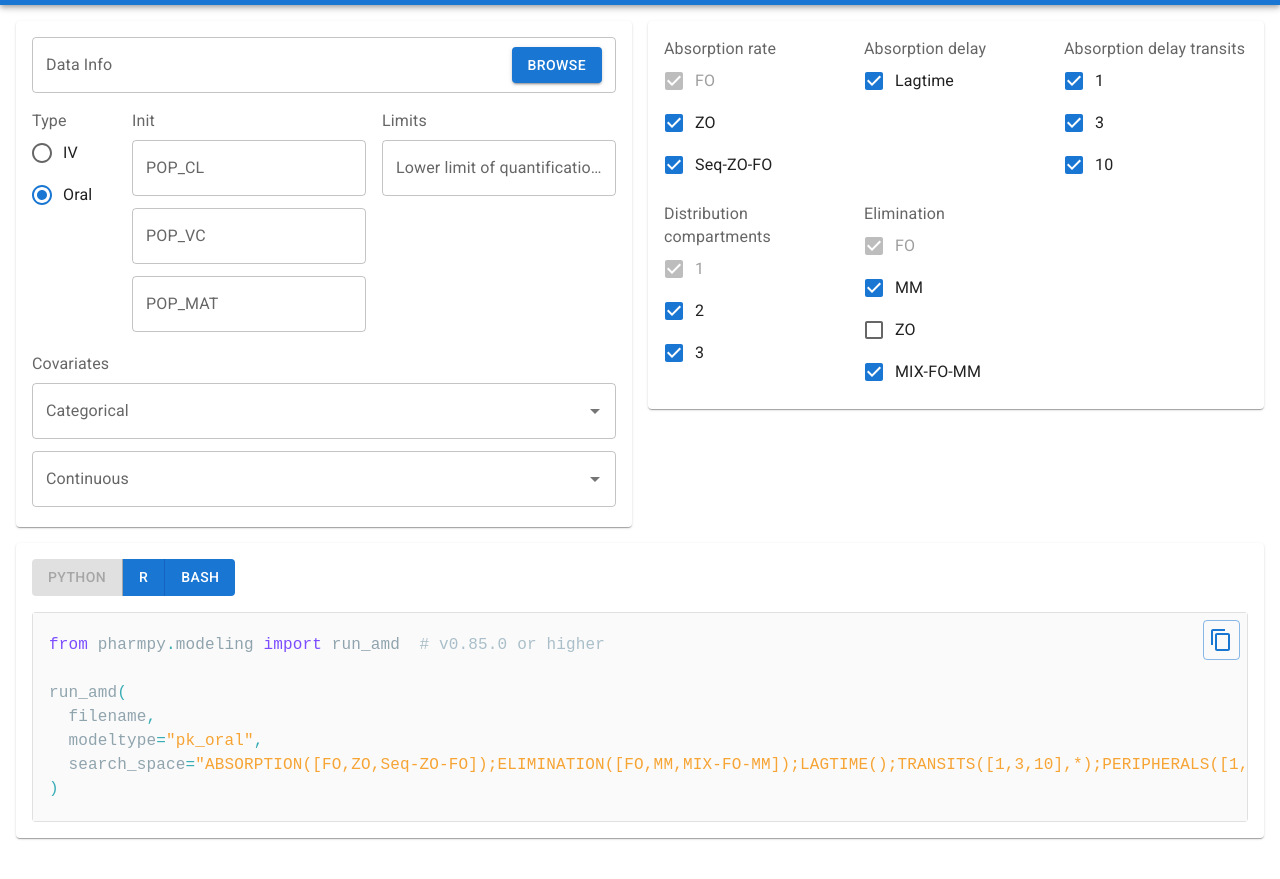
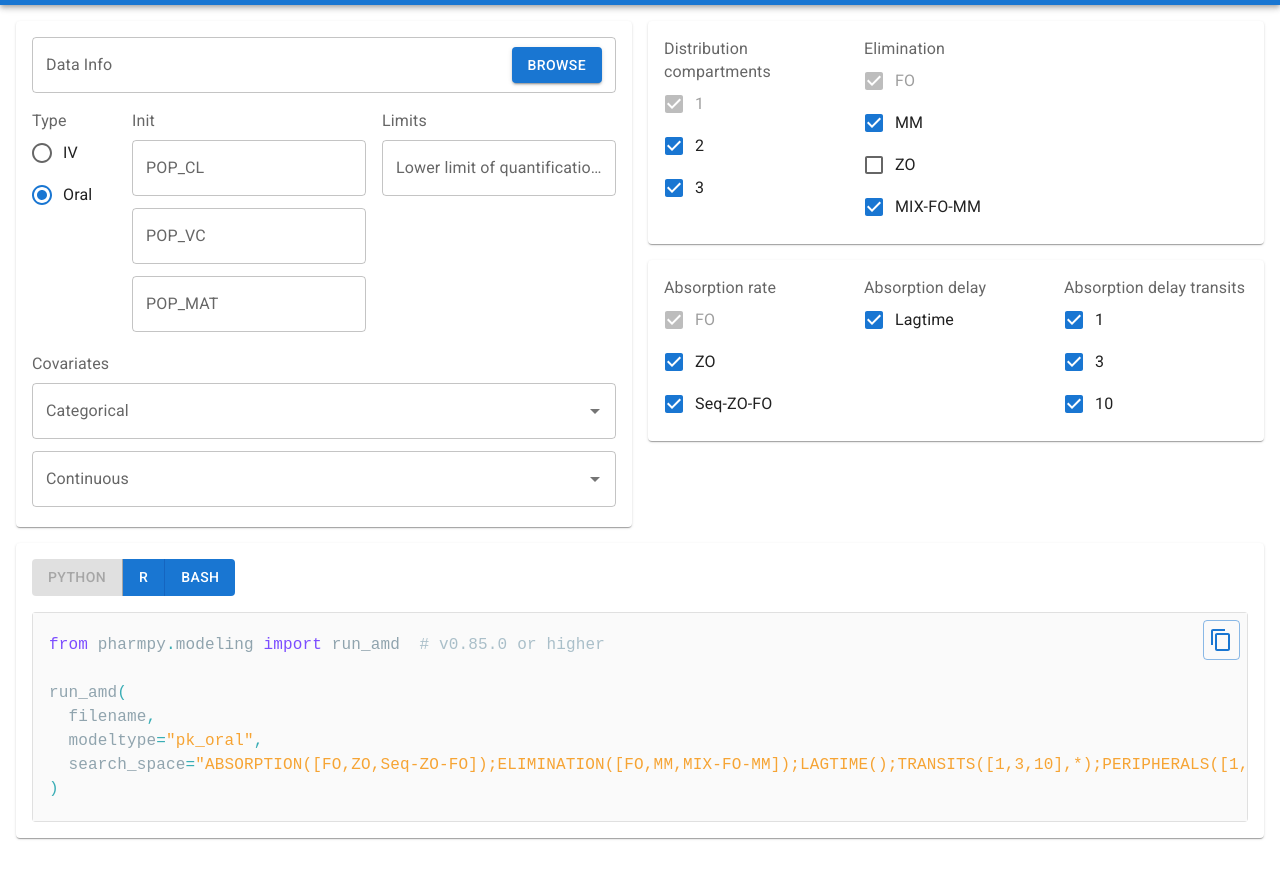
Before and after one commit to pharmpy/amdui, a Gatsby site: page /run_amd in a window 1280 px wide. Shown: the part 59-938 px from the top of the page. Built offline with nearby package versions, Linux system fonts and the light colour scheme; Gatsby itself is replaced by a stand-in of ours; no server answers.

Commit message:
Split oral-specific configuration from common configuration in /run_amd

```diff
--- a/src/pages/run_amd.tsx
+++ b/src/pages/run_amd.tsx
@@ -26,9 +26,7 @@ function RunAMDPage() {
 						</Paper>
 					</Grid>
 					<Grid item xs={6}>
-						<Paper sx={{display: 'flex'}}>
-							<SearchConfiguration />
-						</Paper>
+						<SearchConfiguration />
 					</Grid>
 					<Grid item xs={12}>
 						<Paper sx={{display: 'flex'}}>
--- a/src/ui/search/SearchConfiguration.tsx
+++ b/src/ui/search/SearchConfiguration.tsx
@@ -1,5 +1,6 @@
 import React, {useCallback} from 'react';
 
+import Paper from '@mui/material/Paper';
 import Grid from '@mui/material/Grid';
 import Checkboxes from '../lib/input/Checkboxes';
 import useModel from '../model/useModel';
@@ -106,9 +107,24 @@ function Elimination() {
 export default function SearchConfiguration() {
 	const [state] = useModel();
 	return (
+		<Grid container spacing={2}>
+			<Grid item xs={12}>
+				<Paper sx={{display: 'flex'}}>
 					<Grid container spacing={2} padding={2}>
+						<Grid item xs={12} sm={6} md={4}>
+							<Distribution />
+						</Grid>
+						<Grid item xs={12} sm={6} md={4}>
+							<Elimination />
+						</Grid>
+					</Grid>
+				</Paper>
+			</Grid>
+
 			{state.type === 'pk_oral' && (
-				<>
+				<Grid item xs={12}>
+					<Paper sx={{display: 'flex'}}>
+						<Grid container spacing={2} padding={2}>
 							<Grid item xs={12} sm={6} md={4}>
 								<AbsorptionRate />
 							</Grid>
@@ -118,14 +134,10 @@ export default function SearchConfiguration() {
 							<Grid item xs={12} sm={6} md={4}>
 								<AbsorptionDelayTransits />
 							</Grid>
-				</>
+						</Grid>
+					</Paper>
+				</Grid>
 			)}
-			<Grid item xs={12} sm={6} md={4}>
-				<Distribution />
-			</Grid>
-			<Grid item xs={12} sm={6} md={4}>
-				<Elimination />
-			</Grid>
 		</Grid>
 	);
 }
```
Lines whose indentation alone changed are shown as unchanged.
